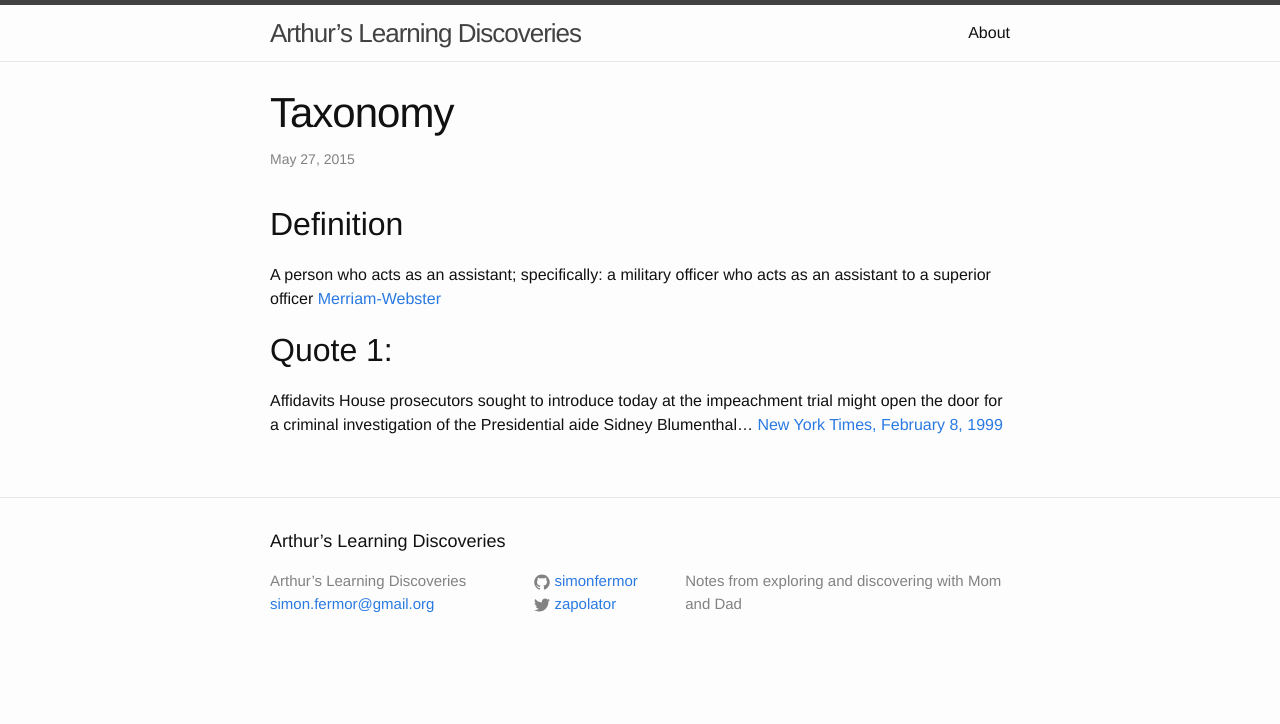
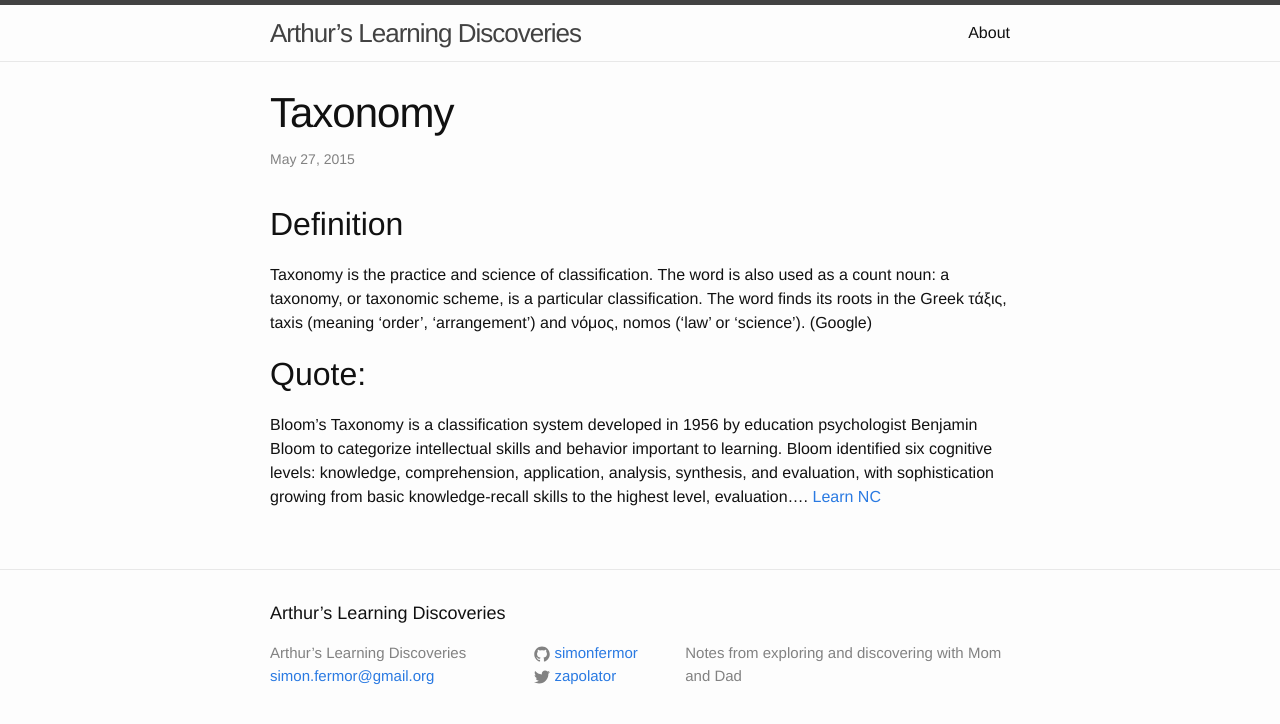
Before and after one commit to SimonFermor/perusals-with-arthur, a Jekyll site: the page built from _posts/2015-05-29-taxonomy.markdown, in a window 1280 px wide. Shown: the top 724 px of the page. Built offline with Jekyll 4.4.1, drawn with Linux system fonts in a browser that asks for light colours.

Commit message:
New words

```diff
--- a/_posts/2015-05-26-orthodox.markdown
+++ b/_posts/2015-05-26-orthodox.markdown
@@ -17,11 +17,11 @@ Quote 1:
 
 Quote 2:
 --------
-The French experiment in Socialism has thus come a long way from its Keynesian beginnings in 1981. The Socialists then wanted the French people to spend the country to prosperity, so they put more money in the hands of the less well off. They saw this as meeting the demands of social justice as well as the needs of the economy.
+...The French experiment in Socialism has thus come a long way from its Keynesian beginnings in 1981. The Socialists then wanted the French people to spend the country to prosperity, so they put more money in the hands of the less well off. They saw this as meeting the demands of social justice as well as the needs of the economy.
 
 The difficulty was that France was all alone in stimulating its economy through inflationary spending - most other Western nations were still trying to hold down inflation - and much of the new French money in circulation was spent on imports, creating a wide foreign trade deficit.
 
-So the Socialists backed away and began to pursue far more orthodox policies. The shift began last year, and it went further last week.... [New York Times, March 29, 1983]
+So the Socialists backed away and began to pursue far more orthodox policies. The shift began last year, and it went further last week... [New York Times, March 29, 1983]
 
 [Merriam-Webster]:   http://www.merriam-webster.com/dictionary/orthodox
 [New York Times, March 29, 1983]: http://nyti.ms/1esRoxo
--- a/_posts/2015-05-27-taxonomy.markdown
+++ /dev/null
@@ -1,17 +0,0 @@
----
-layout: post
-title:  "Taxonomy"
-date:   2015-05-27
-categories: words
----
-
-Definition
-----------
-A person who acts as an assistant; specifically: a military officer who acts as an assistant to a superior officer [Merriam-Webster]
-
-Quote 1:
---------
-Affidavits House prosecutors sought to introduce today at the impeachment trial might open the door for a criminal investigation of the Presidential aide Sidney Blumenthal... [New York Times, February 8, 1999]
-
-[Merriam-Webster]:   http://www.merriam-webster.com/dictionary/aide
-[New York Times, February 8, 1999]: http://www.nytimes.com/1999/02/09/us/the-president-s-trial-the-aide-inquiry-possible-after-affidavits.html
--- /dev/null
+++ b/_posts/2015-05-29-taxonomy.markdown
@@ -0,0 +1,16 @@
+---
+layout: post
+title:  "Taxonomy"
+date:   2015-05-27
+categories: words
+---
+
+Definition
+----------
+Taxonomy is the practice and science of classification. The word is also used as a count noun: a taxonomy, or taxonomic scheme, is a particular classification. The word finds its roots in the Greek τάξις, taxis (meaning 'order', 'arrangement') and νόμος, nomos ('law' or 'science'). (Google)
+
+Quote:
+--------
+Bloom’s Taxonomy is a classification system developed in 1956 by education psychologist Benjamin Bloom to categorize intellectual skills and behavior important to learning. Bloom identified six cognitive levels: knowledge, comprehension, application, analysis, synthesis, and evaluation, with sophistication growing from basic knowledge-recall skills to the highest level, evaluation.... [Learn NC]
+
+[Learn NC]: http://www.learnnc.org/lp/pages/4719
```
Also changed, not shown: _posts/2015-05-28-plurality.markdown (added, +18 -0 lines).
